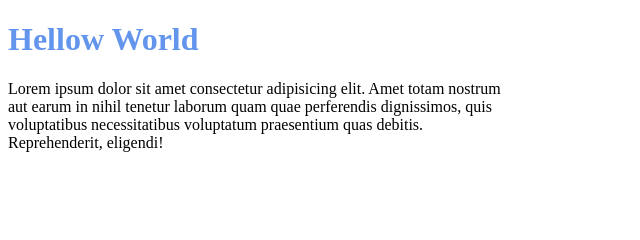
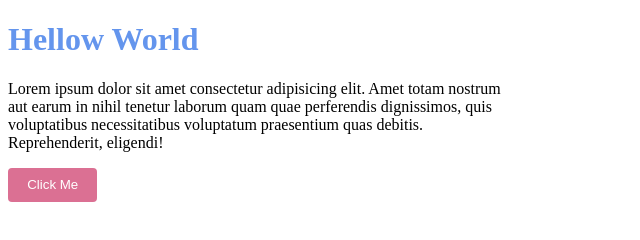
Before and after one commit to sachinjha03/practice-github, a plain HTML site: page index.html in a window 1280 px wide. Shown: the whole page, without its empty margins (0-640 px from the left). Drawn offline with Linux system fonts and the light colour scheme.

Commit message:
Adding a button

```diff
--- a/index.html
+++ b/index.html
@@ -9,5 +9,6 @@
 <body>
     <h1>Hellow World</h1>
     <p>Lorem ipsum dolor sit amet consectetur adipisicing elit. Amet totam nostrum aut earum in nihil tenetur laborum quam quae perferendis dignissimos, quis voluptatibus necessitatibus voluptatum praesentium quas debitis. Reprehenderit, eligendi!</p>
+    <button>Click Me</button>
 </body>
 </html>
--- a/style.css
+++ b/style.css
@@ -4,3 +4,10 @@ h1{
 p{
     max-width: 500px;
 }
+button{
+    border: none;
+    background-color: palevioletred;
+    color: white;
+    padding: 0.6rem 1.2rem;
+    border-radius: 4px;
+}
```
